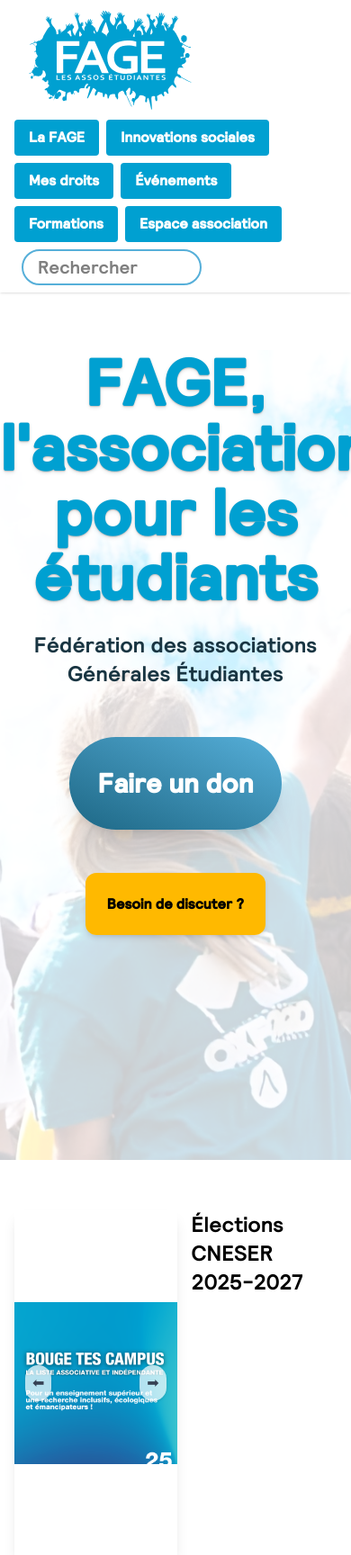
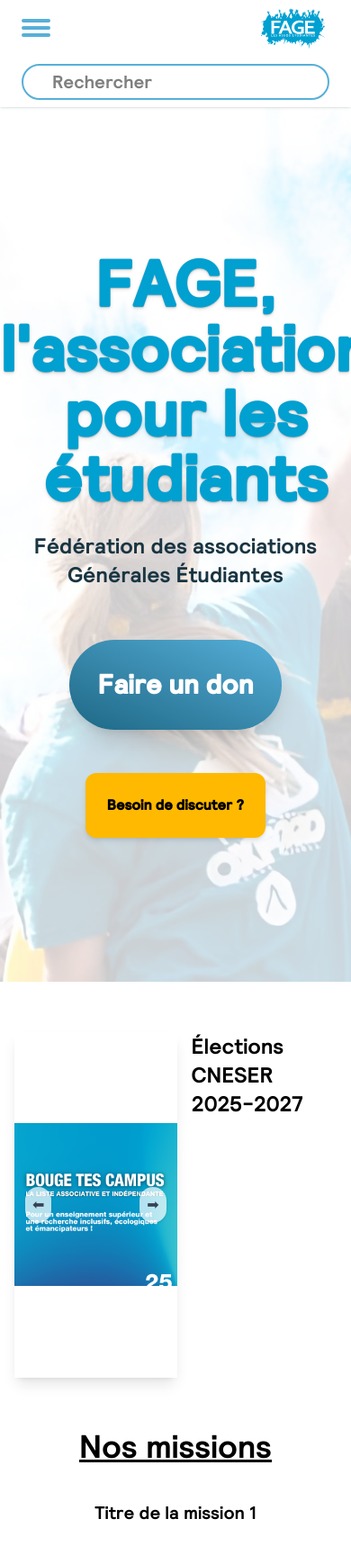
Before and after one commit to ne1i/but_a2_sae_s3, a PHP site: page / in a window 390 px wide; the page is wider, and only the part inside the window is pictured. Shown: the top 1728 px of that part at 90% size. Run offline with PHP 8.4, Linux system fonts and the light colour scheme.

Commit message:
Responsive header

```diff
--- a/static/index.html
+++ b/static/index.html
@@ -10,66 +10,89 @@
 
 <body>
     <header
-        class="flex flex-wrap items-center justify-between sticky top-0 left-0 right-0 z-10 px-4 bg-white shadow-sm">
-        <a class href="index.html">
-            <span class="hidden" aria-hidden="true">Retour à
-                l'accueil</span>
-            <img src="assets/image/Logo_FAGE.svg" alt="Logo_FAGE" class="max-w-50 m-2" />
-        </a>
+        class="flex flex-wrap lg:items-center items-stretch justify-stretch lg:justify-between lg:flex-row flex-col sticky top-0 left-0 right-0 z-10 px-4 bg-white shadow-sm">
+        <div class="flex items-center justify-between lg:justify-start">
+            <button class="lg:hidden hover:bg-fage-100 active:bg-fage-200 p-2 rounded flex flex-col gap-1"
+                title="Ouvrir/fermer le menu">
+                <span class="sr-only">Menu</span>
+                <span class="block w-8 h-1 bg-fage-400 rounded"></span>
+                <span class="block w-8 h-1 bg-fage-400 rounded"></span>
+                <span class="block w-8 h-1 bg-fage-400 rounded"></span>
+            </button>
 
-        <nav class="flex justify-center">
-            <ul class="flex flex-wrap gap-2">
-                <li><a
-                        class="inline-block bg-fage-500 hover:bg-fage-600 active:bg-fage-700 py-2 rounded px-4 text-white font-bold">La
-                        FAGE</a></li>
+            <script>
+                const button = document.querySelector("button");
+                button.addEventListener("click", () => {
+                    button.classList.toggle("active");
+                    const nav = document.querySelector("nav");
+                    nav.classList.toggle("hidden");
+                });
+            </script>
+
+            <a class="" href="index.html">
+                <span class="hidden" aria-hidden="true">Retour à l'accueil</span>
+                <img src="assets/image/Logo_FAGE.svg" alt="Logo_FAGE" class="lg:max-w-40 max-w-20 m-2" />
+            </a>
+        </div>
+
+        <nav class="justify-center hidden lg:flex active">
+            <ul class="flex flex-wrap gap-2 lg:flex-row flex-col items-stretch lg:items-center w-full lg:w-auto">
+                <li>
+                    <a href="index.html"
+                        class="block text-center bg-fage-500 hover:bg-fage-600 active:bg-fage-700 rounded px-4 text-white py-2 font-bold">
+                        La FAGE
+                    </a>
                 </li>
-                <li><a
-                        class="inline-block bg-fage-500 hover:bg-fage-600 active:bg-fage-700 py-2 rounded px-4 text-white font-bold">Innovations
-                        sociales</a></li>
-                <li><a
-                        class="inline-block bg-fage-500 hover:bg-fage-600 active:bg-fage-700 py-2 rounded px-4 text-white font-bold">Mes
-                        droits</a></li>
-                <li><a
-                        class="inline-block bg-fage-500 hover:bg-fage-600 active:bg-fage-700 py-2 rounded px-4 text-white font-bold">Événements</a>
+                <li>
+                    <a
+                        class="block text-center bg-fage-500 hover:bg-fage-600 active:bg-fage-700 py-2 rounded px-4 text-white font-bold">Innovations
+                        sociales</a>
                 </li>
-                <li><a
-                        class="inline-block bg-fage-500 hover:bg-fage-600 active:bg-fage-700 py-2 rounded px-4 text-white font-bold">Formations</a>
+                <li>
+                    <a
+                        class="block text-center bg-fage-500 hover:bg-fage-600 active:bg-fage-700 py-2 rounded px-4 text-white font-bold">Mes
+                        droits</a>
                 </li>
-                <li><a
-                        class="inline-block bg-fage-500 hover:bg-fage-600 active:bg-fage-700 py-2 rounded px-4 text-white font-bold">Espace
-                        association</a></li>
+                <li>
+                    <a
+                        class="block text-center bg-fage-500 hover:bg-fage-600 active:bg-fage-700 py-2 rounded px-4 text-white font-bold">Événements</a>
+                </li>
+                <li>
+                    <a
+                        class="block text-center bg-fage-500 hover:bg-fage-600 active:bg-fage-700 py-2 rounded px-4 text-white font-bold">Formations</a>
+                </li>
+                <li>
+                    <a
+                        class="block text-center bg-fage-500 hover:bg-fage-600 active:bg-fage-700 py-2 rounded px-4 text-white font-bold">Espace
+                        association</a>
+                </li>
             </ul>
         </nav>
 
-        <div class="max-w-50 m-2 border-2 border-fage-400 bg-white rounded-full overflow-hidden">
-            <input type="search" placeholder="Rechercher" name="search" id="search"
-                class="ps-4 text-xl py-1 outline-0" />
+        <div class="m-2 border-2 border-fage-400 bg-white rounded-full overflow-hidden lg:max-w-60">
+            <input role="search" aria-label="Rechercher" type="search" placeholder="Rechercher" name="search"
+                id="search" class="px-8 text-xl py-1 outline-0 w-full" />
         </div>
     </header>
 
     <main>
-        <div class="flex justify-center relative mt-16">
-            <img src="assets/image/background.jpg" alt="Image de fond" class="opacity-20 h-[900px] w-full object-cover">
-            <div class="absolute left-0 top-0 w-full">
-                <h1 class="text-fage-500 text-7xl mx-auto font-bold text-center mb-6 text-shadow-md">FAGE,
-                    l'association
-                    <br>pour les étudiants
-                </h1>
-                <h2 class="text-2xl mx-auto text-center text-fage-900 mb-22">Fédération
-                    des associations
-                    Générales Étudiantes</h2>
-                <p class="text-center mb-26">
-                    <a href="https://www.helloasso.com/associations/federation-des-associations-generales-etudiantes-fage/formulaires/1"
-                        class="bg-gradient-to-bl from-fage-400 to-fage-700 text-white p-8 font-bold rounded-full text-3xl hover:bg-gradient-to-br active:bg-gradient-to-tr shadow-xl"
-                        target="_blank">Faire
-                        un don</a>
-                </p>
-                <p class="text-center">
-                    <a class="bg-amber-400 p-6 rounded-xl font-bold shadow-md hover:bg-amber-500 active:bg-amber-600">Besoin
-                        de discuter
-                        ?</a>
-                </p>
-            </div>
+        <div class="flex justify-center items-center flex-col relative py-40">
+            <img src="assets/image/background.jpg" alt="Image de fond"
+                class="absolute left-0 top-0 -z-10 opacity-20 h-full object-cover w-full bg-gradient-to-t from-white to-transparent" />
+
+            <h1 class="text-fage-500 text-7xl mx-auto font-bold text-center mb-6 text-shadow-md max-w-[15ch]">
+                FAGE, l'association pour les étudiants
+            </h1>
+            <h2 class="text-2xl mx-auto text-center text-fage-900 mb-14">
+                Fédération des associations Générales Étudiantes
+            </h2>
+
+            <a href="https://www.helloasso.com/associations/federation-des-associations-generales-etudiantes-fage/formulaires/1"
+                class="mb-12 bg-gradient-to-bl from-fage-400 to-fage-700 text-white p-8 font-bold rounded-full text-3xl hover:bg-gradient-to-br active:bg-gradient-to-tr shadow-xl"
+                target="_blank">Faire un don</a>
+
+            <a class="bg-amber-400 p-6 rounded-xl font-bold shadow-md hover:bg-amber-500 active:bg-amber-600">Besoin de
+                discuter ?</a>
         </div>
 
         <section class="flex items-center justify-around mt-10">
--- a/static/style.css
+++ b/static/style.css
@@ -10,8 +10,6 @@
     --color-amber-400: oklch(82.8% 0.189 84.429);
     --color-amber-500: oklch(76.9% 0.188 70.08);
     --color-amber-600: oklch(66.6% 0.179 58.318);
-    --color-gray-100: oklch(96.7% 0.003 264.542);
-    --color-gray-300: oklch(87.2% 0.01 258.338);
     --color-gray-700: oklch(37.3% 0.034 259.733);
     --color-white: #fff;
     --spacing: 0.25rem;
@@ -34,12 +32,11 @@
     --default-font-family: var(--font-sans);
     --default-mono-font-family: var(--font-mono);
     --color-fage-100: oklch(0.8878 0.0386 233.5721);
-    --color-fage-300: oklch(0.7739 0.0814 232.4341);
+    --color-fage-200: oklch(0.831 0.0588 232.6864);
     --color-fage-400: oklch(0.716 0.1047 231.1733);
     --color-fage-500: oklch(0.6599 0.1299 228.9211);
     --color-fage-600: oklch(0.5722 0.1079 229.7552);
     --color-fage-700: oklch(0.4866 0.0851 229.5338);
-    --color-fage-800: oklch(0.3979 0.0632 231.2442);
     --color-fage-900: oklch(0.3132 0.0411 230.0365);
   }
 }
@@ -192,6 +189,17 @@
   }
 }
 @layer utilities {
+  .sr-only {
+    position: absolute;
+    width: 1px;
+    height: 1px;
+    padding: 0;
+    margin: -1px;
+    overflow: hidden;
+    clip-path: inset(50%);
+    white-space: nowrap;
+    border-width: 0;
+  }
   .absolute {
     position: absolute;
   }
@@ -222,26 +227,11 @@
   .left-3 {
     left: calc(var(--spacing) * 3);
   }
+  .-z-10 {
+    z-index: calc(10 * -1);
+  }
   .z-10 {
     z-index: 10;
-  }
-  .container {
-    width: 100%;
-    @media (width >= 40rem) {
-      max-width: 40rem;
-    }
-    @media (width >= 48rem) {
-      max-width: 48rem;
-    }
-    @media (width >= 64rem) {
-      max-width: 64rem;
-    }
-    @media (width >= 80rem) {
-      max-width: 80rem;
-    }
-    @media (width >= 96rem) {
-      max-width: 96rem;
-    }
   }
   .m-2 {
     margin: calc(var(--spacing) * 2);
@@ -261,20 +254,20 @@
   .mb-6 {
     margin-bottom: calc(var(--spacing) * 6);
   }
+  .mb-12 {
+    margin-bottom: calc(var(--spacing) * 12);
+  }
+  .mb-14 {
+    margin-bottom: calc(var(--spacing) * 14);
+  }
   .mb-22 {
     margin-bottom: calc(var(--spacing) * 22);
   }
   .mb-26 {
     margin-bottom: calc(var(--spacing) * 26);
   }
-  .ml-2 {
-    margin-left: calc(var(--spacing) * 2);
-  }
   .ml-4 {
     margin-left: calc(var(--spacing) * 4);
-  }
-  .ml-6 {
-    margin-left: calc(var(--spacing) * 6);
   }
   .ml-10 {
     margin-left: calc(var(--spacing) * 10);
@@ -291,41 +284,29 @@
   .inline-block {
     display: inline-block;
   }
-  .h-64 {
-    height: calc(var(--spacing) * 64);
+  .h-1 {
+    height: calc(var(--spacing) * 1);
   }
   .h-96 {
     height: calc(var(--spacing) * 96);
   }
-  .h-\[80px\] {
-    height: 80px;
-  }
   .h-\[900px\] {
     height: 900px;
+  }
+  .h-full {
+    height: 100%;
   }
   .min-h-50 {
     min-height: calc(var(--spacing) * 50);
   }
-  .w-9\/12 {
-    width: calc(9/12 * 100%);
-  }
-  .w-10 {
-    width: calc(var(--spacing) * 10);
-  }
-  .w-10\/12 {
-    width: calc(10/12 * 100%);
+  .w-8 {
+    width: calc(var(--spacing) * 8);
   }
   .w-11\/12 {
     width: calc(11/12 * 100%);
   }
-  .w-60 {
-    width: calc(var(--spacing) * 60);
-  }
   .w-80 {
     width: calc(var(--spacing) * 80);
-  }
-  .w-100 {
-    width: calc(var(--spacing) * 100);
   }
   .w-full {
     width: 100%;
@@ -333,17 +314,17 @@
   .max-w-2xl {
     max-width: var(--container-2xl);
   }
-  .max-w-10 {
-    max-width: calc(var(--spacing) * 10);
-  }
-  .max-w-30 {
-    max-width: calc(var(--spacing) * 30);
+  .max-w-20 {
+    max-width: calc(var(--spacing) * 20);
   }
   .max-w-50 {
     max-width: calc(var(--spacing) * 50);
   }
   .max-w-60 {
     max-width: calc(var(--spacing) * 60);
+  }
+  .max-w-\[15ch\] {
+    max-width: 15ch;
   }
   .flex-shrink-0 {
     flex-shrink: 0;
@@ -367,8 +348,8 @@
   .items-end {
     align-items: flex-end;
   }
-  .items-start {
-    align-items: flex-start;
+  .items-stretch {
+    align-items: stretch;
   }
   .justify-around {
     justify-content: space-around;
@@ -379,14 +360,17 @@
   .justify-center {
     justify-content: center;
   }
+  .justify-stretch {
+    justify-content: stretch;
+  }
+  .gap-1 {
+    gap: calc(var(--spacing) * 1);
+  }
   .gap-2 {
     gap: calc(var(--spacing) * 2);
   }
   .gap-4 {
     gap: calc(var(--spacing) * 4);
-  }
-  .self-center {
-    align-self: center;
   }
   .overflow-hidden {
     overflow: hidden;
@@ -424,14 +404,11 @@
   .bg-fage-100 {
     background-color: var(--color-fage-100);
   }
+  .bg-fage-400 {
+    background-color: var(--color-fage-400);
+  }
   .bg-fage-500 {
     background-color: var(--color-fage-500);
-  }
-  .bg-gray-100 {
-    background-color: var(--color-gray-100);
-  }
-  .bg-gray-300 {
-    background-color: var(--color-gray-300);
   }
   .bg-white {
     background-color: var(--color-white);
@@ -446,24 +423,24 @@
     --tw-gradient-position: to bottom left in oklab;
     background-image: linear-gradient(var(--tw-gradient-stops));
   }
-  .bg-gradient-to-br {
-    --tw-gradient-position: to bottom right in oklab;
+  .bg-gradient-to-t {
+    --tw-gradient-position: to top in oklab;
     background-image: linear-gradient(var(--tw-gradient-stops));
   }
   .from-fage-400 {
     --tw-gradient-from: var(--color-fage-400);
     --tw-gradient-stops: var(--tw-gradient-via-stops, var(--tw-gradient-position), var(--tw-gradient-from) var(--tw-gradient-from-position), var(--tw-gradient-to) var(--tw-gradient-to-position));
   }
-  .from-fage-500 {
-    --tw-gradient-from: var(--color-fage-500);
+  .from-white {
+    --tw-gradient-from: var(--color-white);
     --tw-gradient-stops: var(--tw-gradient-via-stops, var(--tw-gradient-position), var(--tw-gradient-from) var(--tw-gradient-from-position), var(--tw-gradient-to) var(--tw-gradient-to-position));
   }
   .to-fage-700 {
     --tw-gradient-to: var(--color-fage-700);
     --tw-gradient-stops: var(--tw-gradient-via-stops, var(--tw-gradient-position), var(--tw-gradient-from) var(--tw-gradient-from-position), var(--tw-gradient-to) var(--tw-gradient-to-position));
   }
-  .to-fage-800 {
-    --tw-gradient-to: var(--color-fage-800);
+  .to-transparent {
+    --tw-gradient-to: transparent;
     --tw-gradient-stops: var(--tw-gradient-via-stops, var(--tw-gradient-position), var(--tw-gradient-from) var(--tw-gradient-from-position), var(--tw-gradient-to) var(--tw-gradient-to-position));
   }
   .object-contain {
@@ -490,6 +467,9 @@
   .px-4 {
     padding-inline: calc(var(--spacing) * 4);
   }
+  .px-8 {
+    padding-inline: calc(var(--spacing) * 8);
+  }
   .py-1 {
     padding-block: calc(var(--spacing) * 1);
   }
@@ -498,6 +478,18 @@
   }
   .py-10 {
     padding-block: calc(var(--spacing) * 10);
+  }
+  .py-16 {
+    padding-block: calc(var(--spacing) * 16);
+  }
+  .py-36 {
+    padding-block: calc(var(--spacing) * 36);
+  }
+  .py-38 {
+    padding-block: calc(var(--spacing) * 38);
+  }
+  .py-40 {
+    padding-block: calc(var(--spacing) * 40);
   }
   .ps-4 {
     padding-inline-start: calc(var(--spacing) * 4);
@@ -610,6 +585,13 @@
     &:hover {
       @media (hover: hover) {
         background-color: var(--color-amber-500);
+      }
+    }
+  }
+  .hover\:bg-fage-100 {
+    &:hover {
+      @media (hover: hover) {
+        background-color: var(--color-fage-100);
       }
     }
   }
@@ -649,30 +624,14 @@
       }
     }
   }
-  .hover\:underline {
-    &:hover {
-      @media (hover: hover) {
-        text-decoration-line: underline;
-      }
-    }
-  }
-  .hover\:opacity-0 {
-    &:hover {
-      @media (hover: hover) {
-        opacity: 0%;
-      }
-    }
-  }
-  .hover\:opacity-100 {
-    &:hover {
-      @media (hover: hover) {
-        opacity: 100%;
-      }
-    }
-  }
   .active\:bg-amber-600 {
     &:active {
       background-color: var(--color-amber-600);
+    }
+  }
+  .active\:bg-fage-200 {
+    &:active {
+      background-color: var(--color-fage-200);
     }
   }
   .active\:bg-fage-700 {
@@ -684,6 +643,51 @@
     &:active {
       --tw-gradient-position: to top right in oklab;
       background-image: linear-gradient(var(--tw-gradient-stops));
+    }
+  }
+  .lg\:flex {
+    @media (width >= 64rem) {
+      display: flex;
+    }
+  }
+  .lg\:hidden {
+    @media (width >= 64rem) {
+      display: none;
+    }
+  }
+  .lg\:w-auto {
+    @media (width >= 64rem) {
+      width: auto;
+    }
+  }
+  .lg\:max-w-40 {
+    @media (width >= 64rem) {
+      max-width: calc(var(--spacing) * 40);
+    }
+  }
+  .lg\:max-w-60 {
+    @media (width >= 64rem) {
+      max-width: calc(var(--spacing) * 60);
+    }
+  }
+  .lg\:flex-row {
+    @media (width >= 64rem) {
+      flex-direction: row;
+    }
+  }
+  .lg\:items-center {
+    @media (width >= 64rem) {
+      align-items: center;
+    }
+  }
+  .lg\:justify-between {
+    @media (width >= 64rem) {
+      justify-content: space-between;
+    }
+  }
+  .lg\:justify-start {
+    @media (width >= 64rem) {
+      justify-content: flex-start;
     }
   }
 }
```
Also changed, not shown: other parts of static/style.css (+3 -31 lines).
